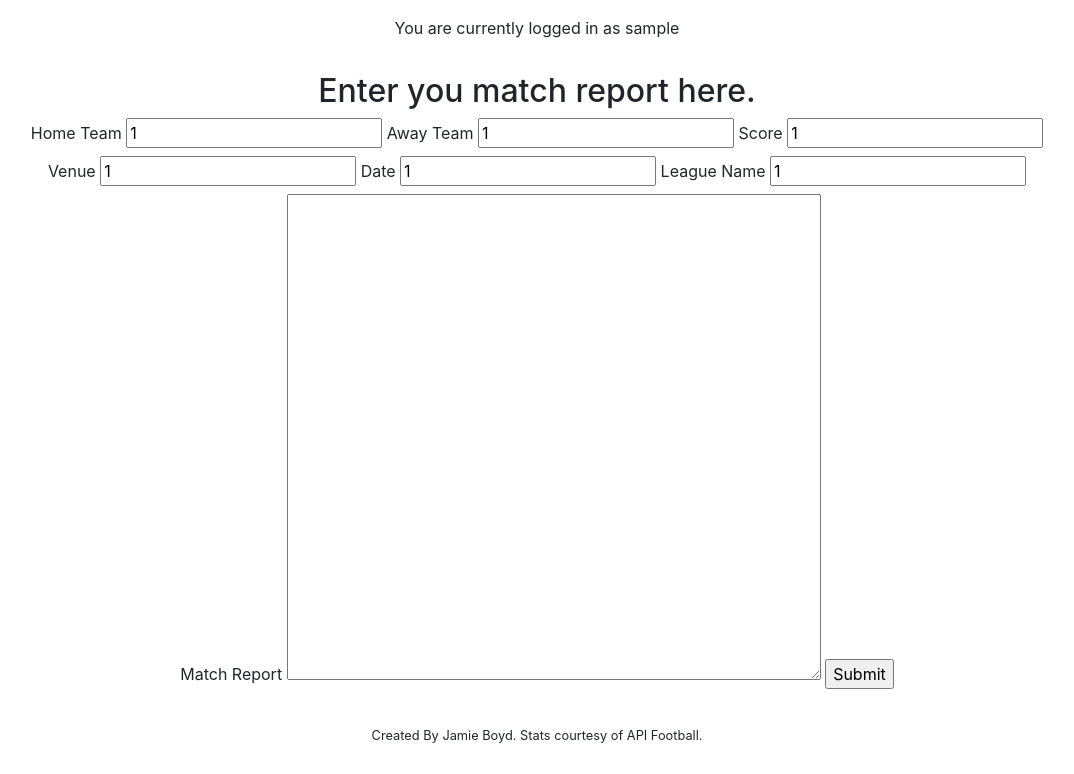
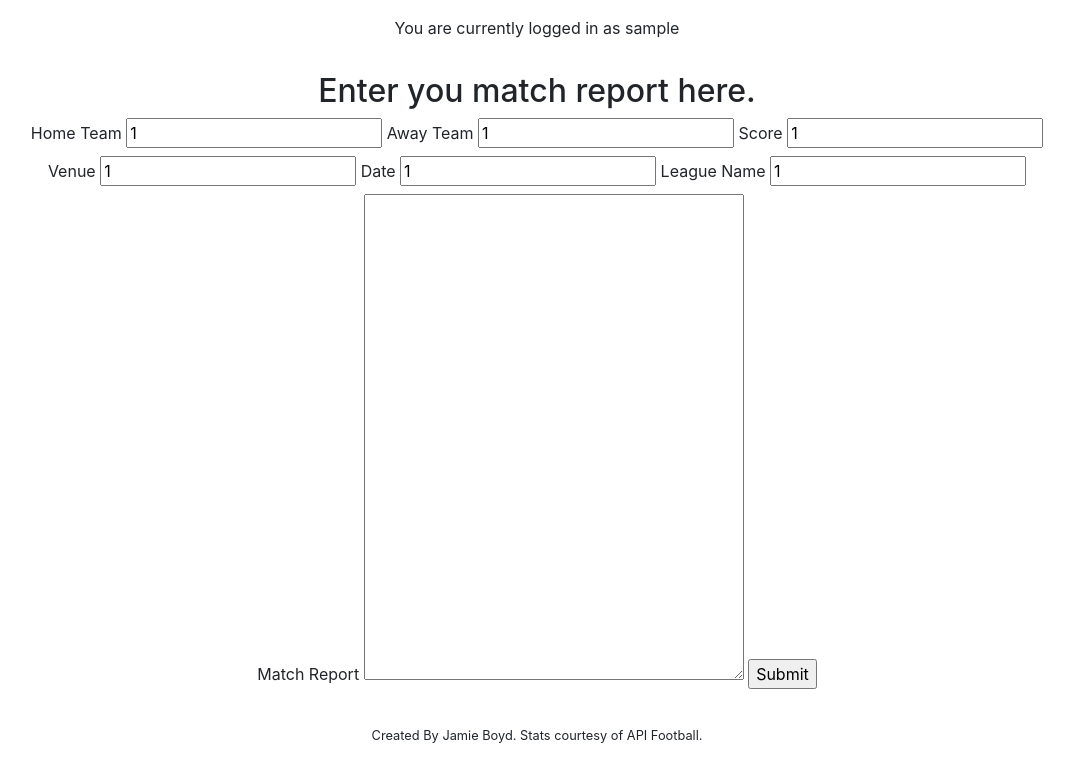
Before and after one commit to jboyd8/milestone-project-3, a Flask app: page /create_report/1/1/1/1/1/1 in a window 1280 px wide. Shown: the part 88-862 px from the top of the page, without its empty margins (103-1177 px from the left). Run offline with Flask 2, Linux system fonts and the light colour scheme; the visitor is signed in with stand-in values (Sample User, id 1); some libraries are stand-ins or nearby versions.

Commit message:
tried to add styles - not recognising links from base

```diff
--- a/app/templates/createreport.html
+++ b/app/templates/createreport.html
@@ -5,7 +5,7 @@
     <div class="row">
         <div class="col-12">
             <h2>Enter you match report here.</h2>
-            <form action="{{ url_for('submit_report') }}" method="POST" class="text-center">
+            <form action="{{ url_for('submit_report') }}" method="POST" class="text-center justify-content-center">
 
                 <label>Home Team
                     <input type="text" value="{{ ht }}" name="home_team" id="home_team">
@@ -27,7 +27,7 @@
                 </label>
 
                 <label>Match Report
-                    <textarea name="match_report" id="match_report" cols="50" rows="20" required></textarea>
+                    <textarea name="match_report" id="match_report" cols="35" rows="20" required></textarea>
                 </label>
 
                 <input type="submit">
```
